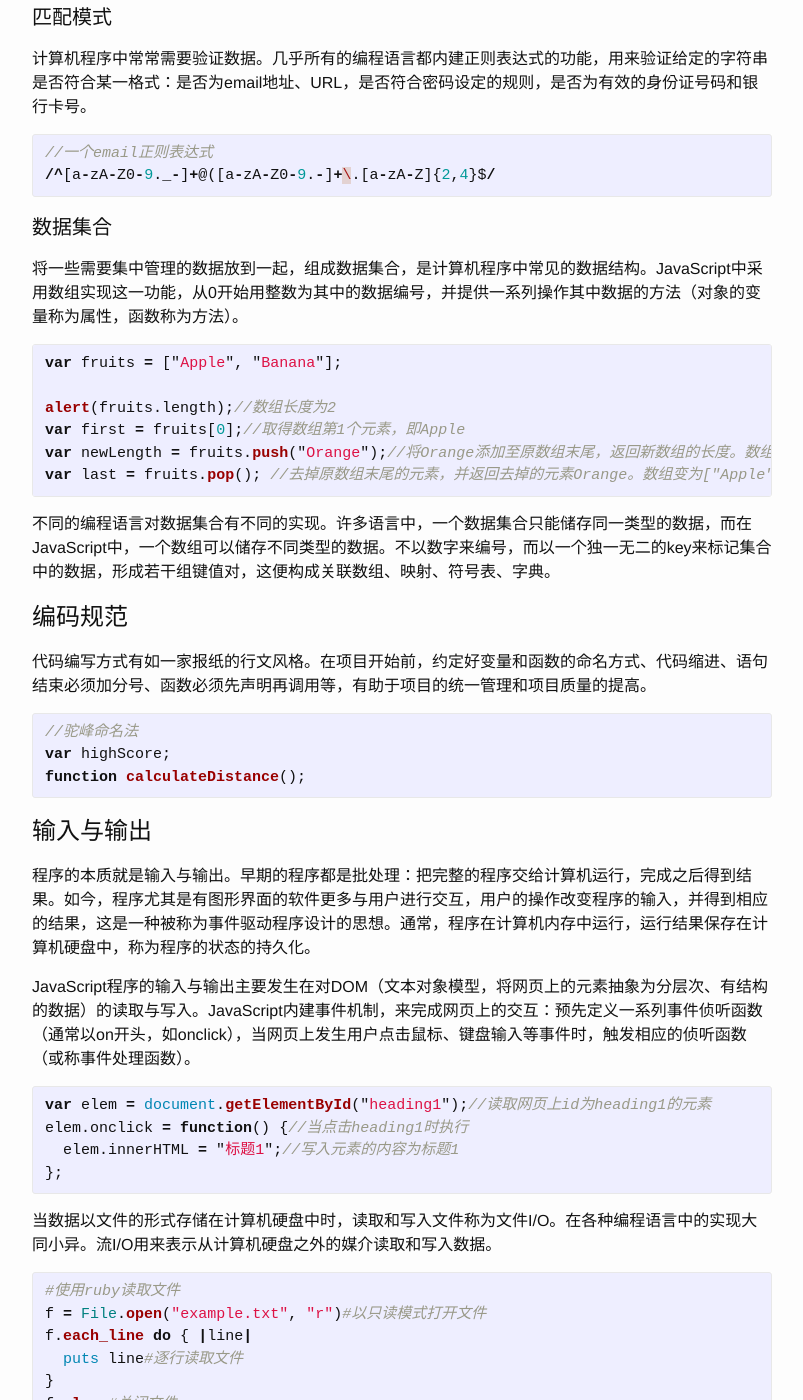
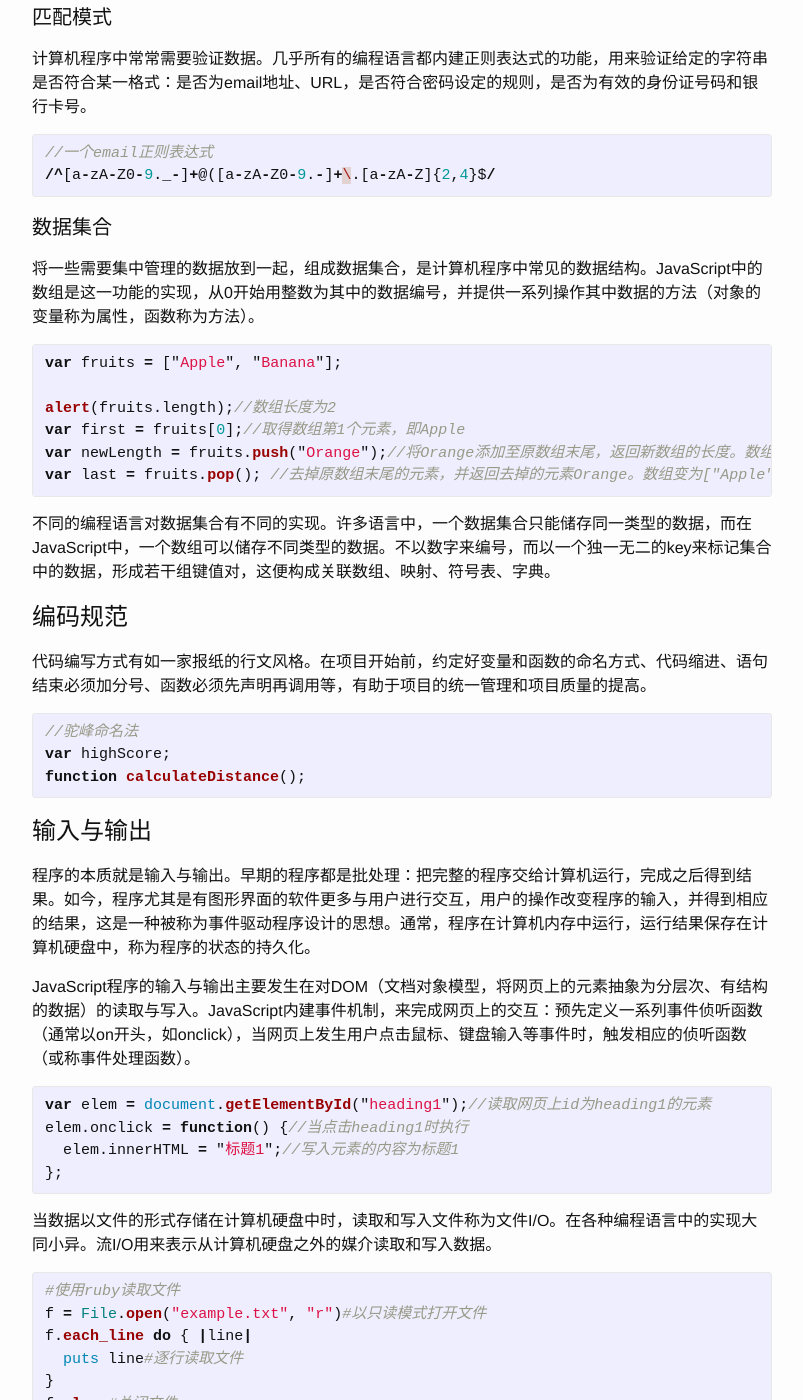
Before and after one commit to caozilu/caozilu.github.io, a Jekyll site: the page built from _posts/2016-09-25-foundations-of-programming-fundamentals.markdown, in a window 1280 px wide and 1400 px high, scrolled down 3184 px. Shown: the whole window, without its empty margins (238-1041 px from the left). Built offline with Jekyll 4.4.1, drawn with Linux system fonts in a browser that asks for light colours; comment, search, counter and statistics services are not loaded.

Commit message:
modify the wording

```diff
--- a/_posts/2016-09-22-becoming-a-web-developer-full-stack-vs-front-end.markdown
+++ b/_posts/2016-09-22-becoming-a-web-developer-full-stack-vs-front-end.markdown
@@ -23,7 +23,7 @@ date:   2016-09-22
 
 Web开发技术日新月异。与其追赶新潮，不如巩固基础，再求随机应变。目前，大部分web开发者都是自学而成。尽管web开发技能可以通过自学或是参加IT培训习得，但加入创业公司或大型互联网公司参与项目开发与协作是更加行之有效的方法。
 
-Web开发工具繁多。除了常见的编辑器、命令行、浏览器，还有版本管理（通常为Git）、项目构建甚至数据库管理工具。此外，各类代码库、框架、衍生工具、理念，新的开发语言及旧语言的迭代令开发者应接不暇。许多公司还要求开发者在UI和UX方面有所擅长，并且能快速参与到项目管理中去。一套完善的现代web开发流程仍然在不断演进之中。
+Web开发工具繁多。除了常见的编辑器、命令行、浏览器，还有版本管理（通常为Git）、项目构建甚至数据库管理工具。此外，各类代码库、框架、衍生工具、理念，新的开发语言及旧语言的迭代令开发者应接不暇。许多公司还要求开发者在UI和UX方面有所擅长，并且能快速参与到公司的项目管理方式中去。一套完善的现代web开发流程仍然在不断演进之中。
 
 # 找一份工作
 
--- a/_posts/2016-09-25-foundations-of-programming-fundamentals.markdown
+++ b/_posts/2016-09-25-foundations-of-programming-fundamentals.markdown
@@ -103,7 +103,7 @@ for (var i = 0; i < 5; i++) {
 
 #### 数据集合
 
-将一些需要集中管理的数据放到一起，组成数据集合，是计算机程序中常见的数据结构。JavaScript中采用数组实现这一功能，从0开始用整数为其中的数据编号，并提供一系列操作其中数据的方法（对象的变量称为属性，函数称为方法）。
+将一些需要集中管理的数据放到一起，组成数据集合，是计算机程序中常见的数据结构。JavaScript中的数组是这一功能的实现，从0开始用整数为其中的数据编号，并提供一系列操作其中数据的方法（对象的变量称为属性，函数称为方法）。
 
 {% highlight javascript %}
 var fruits = ["Apple", "Banana"];
@@ -130,7 +130,7 @@ function calculateDistance();
 
 程序的本质就是输入与输出。早期的程序都是批处理：把完整的程序交给计算机运行，完成之后得到结果。如今，程序尤其是有图形界面的软件更多与用户进行交互，用户的操作改变程序的输入，并得到相应的结果，这是一种被称为事件驱动程序设计的思想。通常，程序在计算机内存中运行，运行结果保存在计算机硬盘中，称为程序的状态的持久化。
 
-JavaScript程序的输入与输出主要发生在对DOM（文本对象模型，将网页上的元素抽象为分层次、有结构的数据）的读取与写入。JavaScript内建事件机制，来完成网页上的交互：预先定义一系列事件侦听函数（通常以on开头，如onclick），当网页上发生用户点击鼠标、键盘输入等事件时，触发相应的侦听函数（或称事件处理函数）。
+JavaScript程序的输入与输出主要发生在对DOM（文档对象模型，将网页上的元素抽象为分层次、有结构的数据）的读取与写入。JavaScript内建事件机制，来完成网页上的交互：预先定义一系列事件侦听函数（通常以on开头，如onclick），当网页上发生用户点击鼠标、键盘输入等事件时，触发相应的侦听函数（或称事件处理函数）。
 
 {% highlight javascript %}
 var elem = document.getElementById("heading1");//读取网页上id为heading1的元素
```
